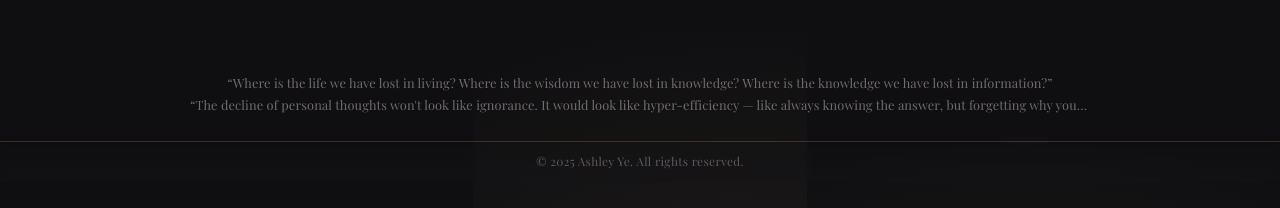
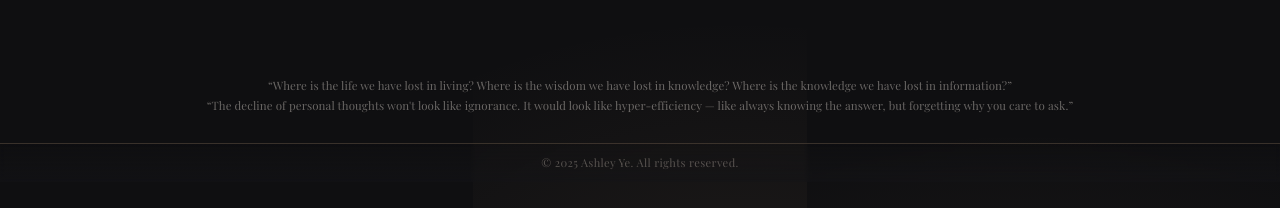
Before and after one commit to YYXLN/YYXLN.github.io, a plain HTML site: page index.html in a window 1280 px wide. Shown: the part 618-826 px from the top of the page. Drawn offline with nearby package versions, Linux system fonts and the light colour scheme.

Commit message:
change format

```diff
--- a/index.html
+++ b/index.html
@@ -108,15 +108,13 @@
       transform: translateX(-50%);
       width: min(95%, 900px);
       text-align: center;
-      color: rgba(232,225,217,0.45);
+      color: rgba(232,225,217,0.42);
       font-weight: 400;
-      font-size: 0.8rem;
+      font-size: 0.72rem;
       line-height: 1.4;
       pointer-events: none;
       text-wrap: balance;
       filter: drop-shadow(0 1px 0 rgba(0,0,0,0.25));
-      opacity: 0;
-      animation: fadeInSoft 1.8s ease-in forwards;
     }
 
     .quote p {
@@ -124,6 +122,12 @@
       white-space: nowrap;
       overflow: hidden;
       text-overflow: ellipsis;
+      opacity: 0;
+      animation: fadeInSoft 1.8s ease-in forwards;
+    }
+
+    .quote p:nth-child(2) {
+      animation-delay: 1.5s;
     }
 
     footer{
@@ -131,8 +135,8 @@
       bottom: 0; left: 0; width: 100%;
       text-align: center;
       padding: 10px 14px;
-      font-size: 0.74rem;
-      color: rgba(184,175,164,0.45);
+      font-size: 0.7rem;
+      color: rgba(184,175,164,0.4);
       background: linear-gradient(180deg, transparent, var(--veil));
       border-top: 1px solid var(--hairline);
       letter-spacing: 0.35px;
```
